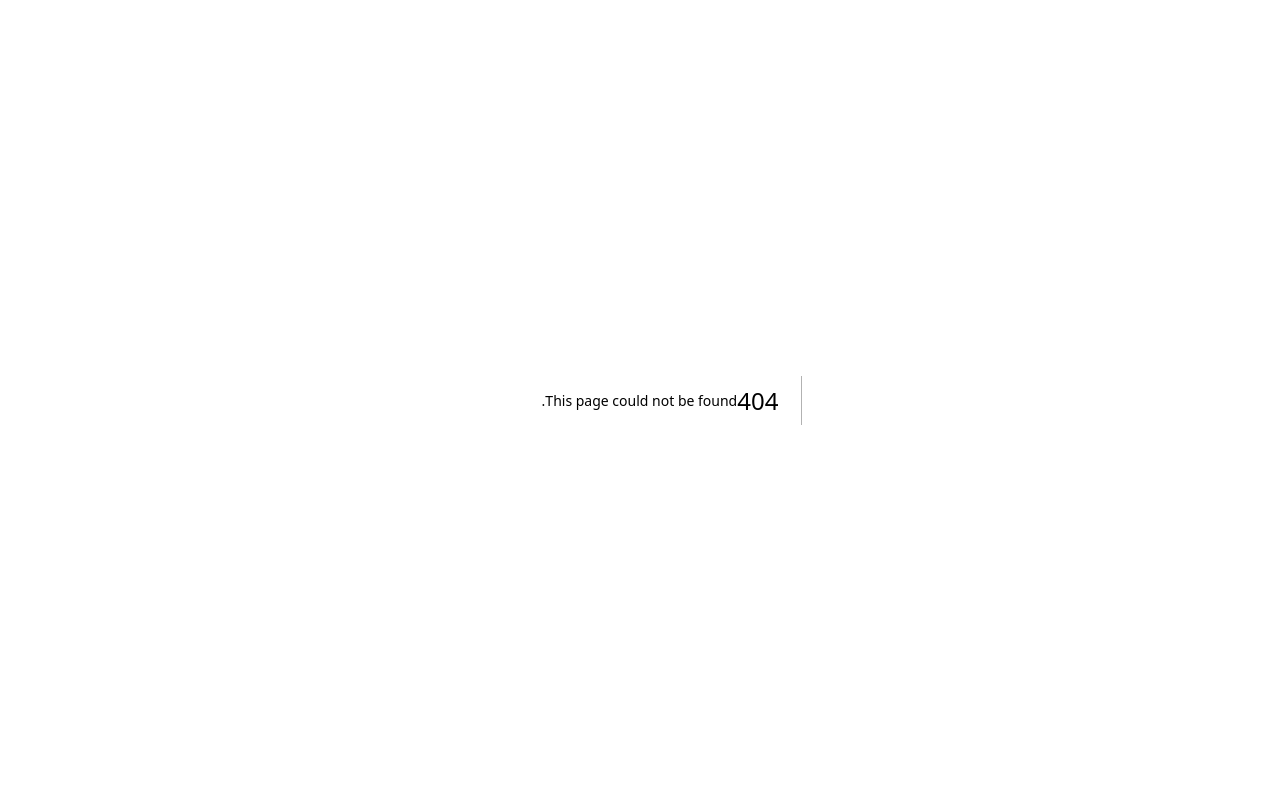
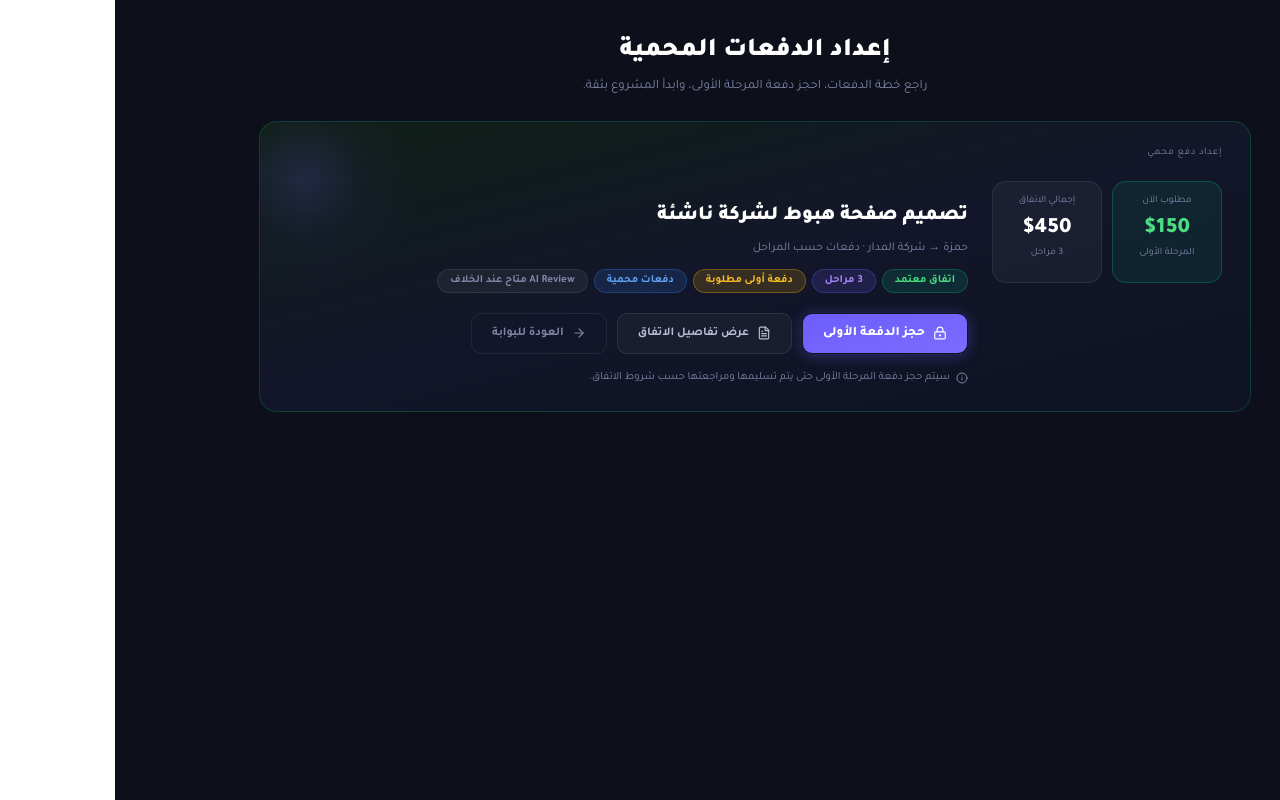
Before and after one commit to WasmSoft/dhaman_dashboard, a Next.js app: page /portal/payment-setup in a window 1280 px wide. Before the commit this address had no page. Built offline with nearby package versions, Linux system fonts and the light colour scheme.

Commit message:
first section

```diff
--- /dev/null
+++ b/src/app/(client-portal)/portal/payment-setup/page.tsx
@@ -0,0 +1,5 @@
+import { PaymentSetupSection } from "@/components/client-portal";
+
+export default function PaymentSetupPage() {
+  return <PaymentSetupSection />;
+}
--- /dev/null
+++ b/src/components/client-portal/PaymentSetupSection.tsx
@@ -0,0 +1,141 @@
+import { ArrowRight, FileText, Info, LockKeyhole } from "lucide-react";
+
+import { Button } from "@/components/shared/button";
+import { clientPortalContent } from "@/constants";
+import { cn } from "@/lib/utils";
+import type { PortalPaymentSetupAction } from "@/types";
+
+const actionIcons = {
+  lock: LockKeyhole,
+  file: FileText,
+  arrow: ArrowRight,
+} as const;
+
+const actionClassNames: Record<PortalPaymentSetupAction["variant"], string> = {
+  primary:
+    "border-transparent bg-gradient-to-br from-[#6d5dfc] to-[#7c6cff] text-white shadow-[0_2px_14px_rgba(109,93,252,0.35)] hover:opacity-95",
+  secondary:
+    "border-white/[0.12] bg-[#1a1d2e] text-[#b8bdd8] hover:bg-[#20243a] hover:text-white",
+  ghost:
+    "border-white/[0.07] bg-transparent text-[#7f86a8] hover:bg-white/[0.04] hover:text-[#b8bdd8]",
+};
+
+export function PaymentSetupSection() {
+  const { paymentSetup } = clientPortalContent;
+
+  return (
+    <main
+      dir="rtl"
+      className="min-h-screen bg-[#0d0f1a] px-4 py-8 text-white sm:px-6 lg:px-8"
+      aria-labelledby="payment-setup-title"
+    >
+      <section className="mx-auto w-full max-w-[992px]">
+        <div className="text-center">
+          <h1
+            id="payment-setup-title"
+            className="text-[26px] font-black leading-[39px]"
+          >
+            {paymentSetup.title}
+          </h1>
+          <p className="mt-1.5 text-[13px] leading-[19.5px] text-[#7f86a8]">
+            {paymentSetup.description}
+          </p>
+        </div>
+
+        <div className="relative mt-6 overflow-hidden rounded-[18px] border border-emerald-400/20 bg-[linear-gradient(166deg,#0f1f14_0%,#13162a_50%,#0f1222_100%)] px-5 py-6 sm:px-7 lg:min-h-[255px]">
+          <div
+            className="pointer-events-none absolute -top-16 end-[-76px] size-60 rounded-full bg-[radial-gradient(circle,rgba(109,93,252,0.18)_0%,rgba(55,47,126,0.09)_35%,rgba(0,0,0,0)_70%)]"
+            aria-hidden="true"
+          />
+          <p className="relative z-10 text-start text-[10px] uppercase leading-[15px] tracking-[0.6px] text-[#7f86a8]">
+            {paymentSetup.eyebrow}
+          </p>
+
+          <div className="relative z-10 mt-5 grid gap-6 lg:grid-cols-[230px_minmax(0,1fr)] lg:items-start">
+            <div className="grid grid-cols-2 gap-2.5 sm:w-[230px]">
+              {paymentSetup.stats.map((stat) => (
+                <article
+                  key={stat.label}
+                  className={cn(
+                    "min-h-[102px] rounded-[14px] border px-3 py-3 text-center",
+                    stat.tone === "green"
+                      ? "border-emerald-400/25 bg-emerald-400/[0.08]"
+                      : "border-white/[0.08] bg-white/[0.04]",
+                  )}
+                >
+                  <p className="text-[10px] leading-[15px] text-[#7f86a8]">
+                    {stat.label}
+                  </p>
+                  <p
+                    className={cn(
+                      "mt-1 text-[22px] font-black leading-[33px]",
+                      stat.tone === "green" ? "text-[#4ade80]" : "text-white",
+                    )}
+                  >
+                    {stat.value}
+                  </p>
+                  <p className="text-[10px] leading-[15px] text-[#7f86a8]">
+                    {stat.description}
+                  </p>
+                </article>
+              ))}
+            </div>
+
+            <div className="text-start lg:pt-5">
+              <h2 className="text-xl font-black leading-[30px] text-white">
+                {paymentSetup.project.title}
+              </h2>
+              <p className="mt-2 text-xs leading-[18px] text-[#7f86a8]">
+                {paymentSetup.project.meta}
+              </p>
+
+              <div className="mt-3 flex flex-wrap items-center justify-start gap-1.5">
+                {paymentSetup.badges.map((badge) => (
+                  <span
+                    key={badge.label}
+                    className={cn(
+                      "inline-flex min-h-6 items-center rounded-full border px-3 py-1 text-[11px] font-bold leading-none",
+                      badge.className,
+                    )}
+                  >
+                    {badge.label}
+                  </span>
+                ))}
+              </div>
+
+              <div className="mt-5 flex flex-col gap-2.5 sm:flex-row sm:flex-wrap">
+                {paymentSetup.actions.map((action) => {
+                  const Icon = actionIcons[action.icon];
+
+                  return (
+                    <Button
+                      key={action.label}
+                      type="button"
+                      variant="outline"
+                      className={cn(
+                        "h-[41.5px] justify-center gap-2 rounded-[10px] px-5 text-xs font-bold",
+                        action.variant === "primary" &&
+                          "min-w-[166px] text-[13px] font-extrabold",
+                        action.variant === "secondary" && "min-w-[168px]",
+                        action.variant === "ghost" && "min-w-[124px]",
+                        actionClassNames[action.variant],
+                      )}
+                    >
+                      <Icon className="size-3.5" aria-hidden="true" />
+                      {action.label}
+                    </Button>
+                  );
+                })}
+              </div>
+
+              <p className="mt-4 flex items-start gap-1.5 text-[11px] leading-[16.5px] text-[#7f86a8]">
+                <Info className="mt-0.5 size-3 shrink-0" aria-hidden="true" />
+                <span>{paymentSetup.notice}</span>
+              </p>
+            </div>
+          </div>
+        </div>
+      </section>
+    </main>
+  );
+}
--- a/src/components/client-portal/index.ts
+++ b/src/components/client-portal/index.ts
@@ -1,4 +1,5 @@
 export { PortalSection } from "./PortalSection";
+export { PaymentSetupSection } from "./PaymentSetupSection";
 export { TrackingDetailsSection } from "./TrackingDetailsSection";
 export { TrackingFinalSection } from "./TrackingFinalSection";
 export { TrackingProgressSection } from "./TrackingProgressSection";
--- a/src/constants/client-portal.ts
+++ b/src/constants/client-portal.ts
@@ -166,6 +166,72 @@ export const clientPortalContent = {
         "ضمان يساعد الطرفين على توثيق المراحل والدفعات بوضوح، لكنه لا يمثل استشارة قانونية.",
     },
     footerText: "© 2026 Dhaman · جميع الحقوق محفوظة",
+  },
+  paymentSetup: {
+    title: "إعداد الدفعات المحمية",
+    description:
+      "راجع خطة الدفعات، احجز دفعة المرحلة الأولى، وابدأ المشروع بثقة.",
+    eyebrow: "إعداد دفع محمي",
+    project: {
+      title: "تصميم صفحة هبوط لشركة ناشئة",
+      meta: "حمزة → شركة المدار · دفعات حسب المراحل",
+    },
+    stats: [
+      {
+        label: "مطلوب الآن",
+        value: "$150",
+        description: "المرحلة الأولى",
+        tone: "green",
+      },
+      {
+        label: "إجمالي الاتفاق",
+        value: "$450",
+        description: "3 مراحل",
+        tone: "default",
+      },
+    ],
+    badges: [
+      {
+        label: "اتفاق معتمد",
+        className:
+          "border-emerald-400/25 bg-emerald-400/[0.12] text-[#4ade80]",
+      },
+      {
+        label: "3 مراحل",
+        className: "border-[#6d5dfc]/30 bg-[#6d5dfc]/15 text-[#a78bfa]",
+      },
+      {
+        label: "دفعة أولى مطلوبة",
+        className: "border-amber-400/30 bg-amber-400/15 text-[#fbbf24]",
+      },
+      {
+        label: "دفعات محمية",
+        className: "border-[#2f80ed]/30 bg-[#2f80ed]/15 text-[#60a5fa]",
+      },
+      {
+        label: "AI Review متاح عند الخلاف",
+        className: "border-white/[0.08] bg-white/[0.05] text-[#7f86a8]",
+      },
+    ],
+    actions: [
+      {
+        label: "حجز الدفعة الأولى",
+        icon: "lock",
+        variant: "primary",
+      },
+      {
+        label: "عرض تفاصيل الاتفاق",
+        icon: "file",
+        variant: "secondary",
+      },
+      {
+        label: "العودة للبوابة",
+        icon: "arrow",
+        variant: "ghost",
+      },
+    ],
+    notice:
+      "سيتم حجز دفعة المرحلة الأولى حتى يتم تسليمها ومراجعتها حسب شروط الاتفاق.",
   },
   tracking: {
     title: "متابعة المشروع",
--- a/src/types/client-portal.ts
+++ b/src/types/client-portal.ts
@@ -5,6 +5,7 @@ import type {
 
 export interface ClientPortalContentMap {
   portal: PortalReviewContent;
+  paymentSetup: PortalPaymentSetupContent;
   tracking: PortalTrackingContent;
   deliveryPreview: PortalDeliveryPreviewContent;
 }
@@ -82,6 +83,33 @@ export interface PortalSecurityNotice {
   title: string;
   description: string;
   disclaimer: string;
+}
+
+export interface PortalPaymentSetupContent {
+  title: string;
+  description: string;
+  eyebrow: string;
+  project: {
+    title: string;
+    meta: string;
+  };
+  stats: PortalPaymentSetupStat[];
+  badges: PortalAgreementBadge[];
+  actions: PortalPaymentSetupAction[];
+  notice: string;
+}
+
+export interface PortalPaymentSetupStat {
+  label: string;
+  value: string;
+  description: string;
+  tone: "green" | "default";
+}
+
+export interface PortalPaymentSetupAction {
+  label: string;
+  icon: "lock" | "file" | "arrow";
+  variant: "primary" | "secondary" | "ghost";
 }
 
 export interface PortalTrackingContent {
```
